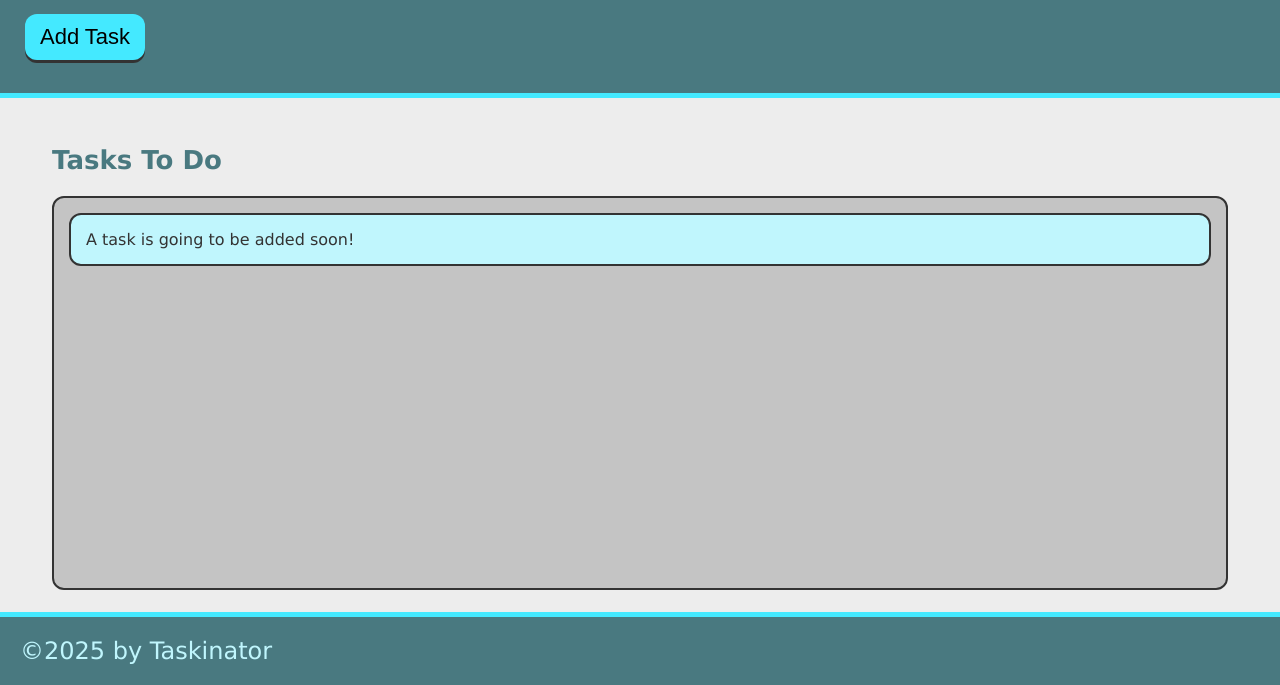
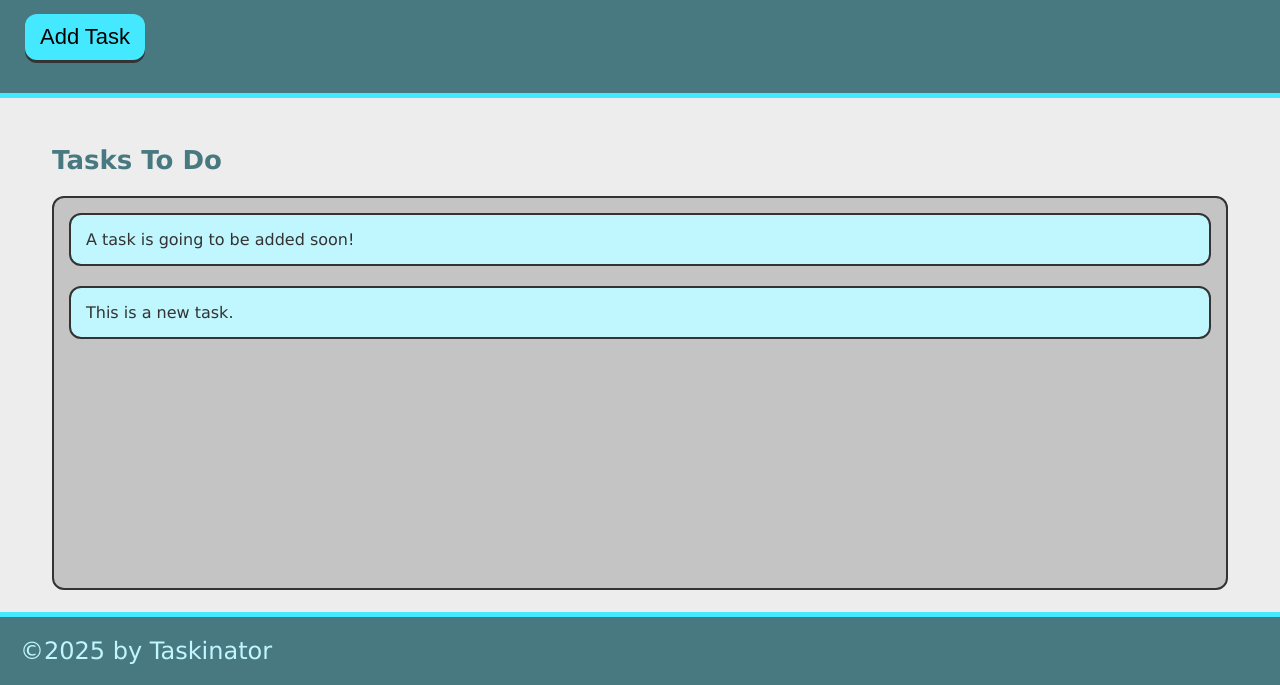
Before and after one commit to JaredLove/Taskinatorv1, a plain HTML site: page index.html in a window 1280 px wide. Both pictures are taken after a click on the button "Add Task". Shown: the part 115-800 px from the top of the page. Drawn offline with Linux system fonts and the light colour scheme.

Commit message:
add ability to add task

```diff
--- a/assets/js/script.js
+++ b/assets/js/script.js
@@ -1,11 +1,15 @@
-var buttonEl = document.querySelector("#save-task");
-var tasksToDoEl = document.querySelector("#tasks-to-do");
+const buttonEl = document.querySelector("#save-task");
+const tasksToDoEl = document.querySelector("#tasks-to-do");
 
-var createTaskHandler = function() {
-  var listItemEl = document.createElement("li");
-  listItemEl.className = "task-item";
-  listItemEl.textContent = "This is a new task.";
-  tasksToDoEl.appendChild(listItemEl);
-};
+
+const createTaskHandler = function(){
+
+  const taskItemEl = document.createElement("li");
+  taskItemEl.textContent = "This is a new task.";
+  taskItemEl.className = "task-item";
+  tasksToDoEl.appendChild(taskItemEl);
+
+}
 
 buttonEl.addEventListener("click", createTaskHandler);
+console.log(buttonEl);
--- a/index.html
+++ b/index.html
@@ -16,7 +16,7 @@
       Click the button below to add a new task!
     </p>
 
-    <button class="btn">
+    <button class="btn" id="save-task">
       Add Task
     </button>
   </header>
@@ -26,7 +26,7 @@
       <h2 class="list-title">
         Tasks To Do
       </h2>
-      <ul class="task-list">
+      <ul class="task-list" id="tasks-to-do">
         <li class="task-item">
           A task is going to be added soon!
         </li>
```
